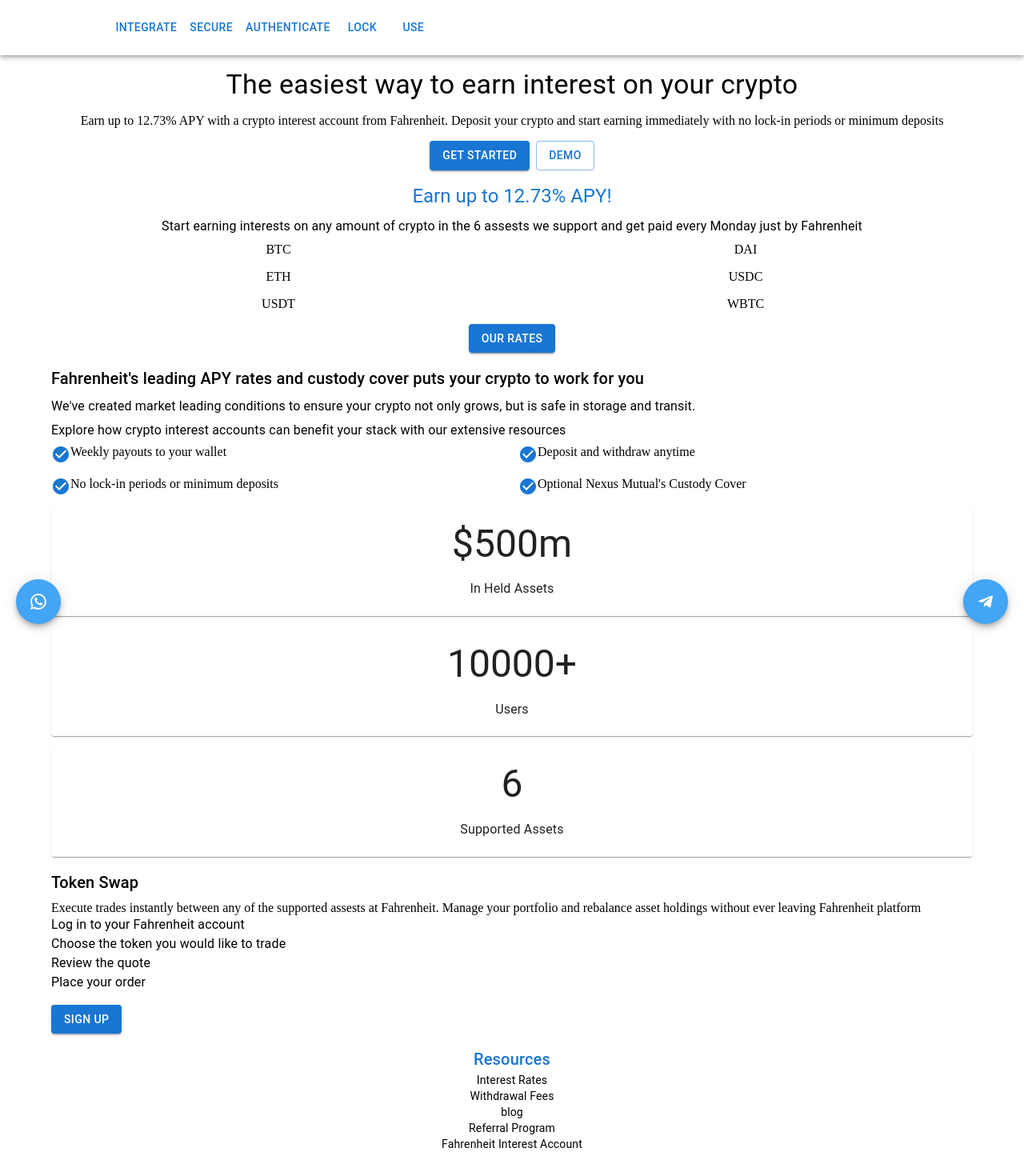
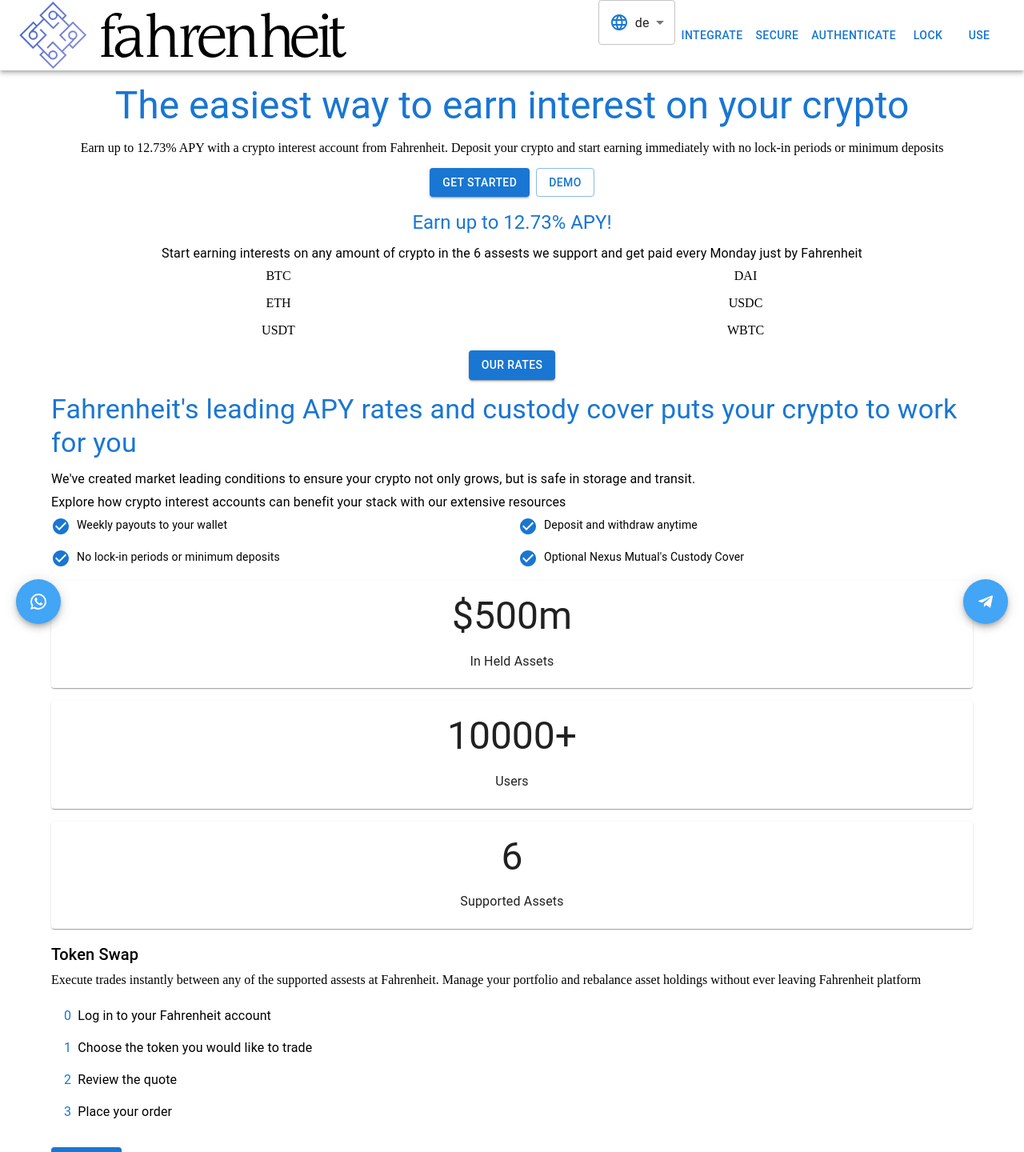
Before and after one commit to valqndrew/fahrenheit, a React (Vite) app: page / in a window 1280 px wide. Shown: the top 1440 px of the page at 80% size. Built offline with nearby package versions, Linux system fonts and the light colour scheme.

Commit message:
app bar works great

```diff
--- a/src/Components/Benefits.jsx
+++ b/src/Components/Benefits.jsx
@@ -6,12 +6,12 @@
 const BenefitItem = ({ benefit }) => {
   return (
     <Grid item xs={12} md={6}>
-      <Box sx={{display: "flex"}}>
+      <Box sx={{ display: "flex" }}>
         <Icon>
           <CheckCircleIcon color="primary" />
         </Icon>
 
-        {benefit}
+        <Typography variant="body2" ml={1}>{benefit}</Typography>
       </Box>
     </Grid>
   );
@@ -27,7 +27,7 @@
   ];
   return (
     <Container sx={{ mb: 2 }}>
-      <Typography gutterBottom variant="h6">
+      <Typography color="primary" gutterBottom variant="h4">
         {t("benefits_title")}
       </Typography>
       <Typography gutterBottom variant="body1">
--- a/src/Components/Hero.jsx
+++ b/src/Components/Hero.jsx
@@ -7,7 +7,7 @@
   return (
     <>
       <Container align="center">
-        <Typography variant="h4" m={2}>
+        <Typography variant="h3" color="primary" m={2}>
           {t("hero_title")}
         </Typography>
         <Typography variant="body">{t("hero_body")}</Typography>
--- a/src/Components/LandingAppBar.jsx
+++ b/src/Components/LandingAppBar.jsx
@@ -7,10 +7,12 @@
 import MenuIcon from "@mui/icons-material/Menu";
 import Container from "@mui/material/Container";
 import Button from "@mui/material/Button";
-import { InputAdornment, MenuItem, TextField } from "@mui/material";
+import { InputAdornment, MenuItem, Grid, TextField } from "@mui/material";
 import LanguageOutlinedIcon from "@mui/icons-material/LanguageOutlined";
 import i18next from "i18next";
 import { useTranslation } from "react-i18next";
+import Logo from "../img/logo.svg";
+import "../styles/styles.css";
 
 const pages = ["Integrate", "Secure", "Authenticate", "Lock", "USE"];
 
@@ -54,23 +56,13 @@
       >
         <Container maxWidth="xl">
           <Toolbar disableGutters>
-            {/* Desktop */}
-            <Box sx={{ mr: 2, display: { xs: "none", md: "flex" } }}>
-              <Typography variant="h6">{t("app_title")}</Typography>
-            </Box>
-
-            {/* Mobile */}
-            <Box sx={{ flexGrow: 1, display: { xs: "flex", md: "none" } }}>
-              <IconButton size="large" onClick={toggleMenu} color="primary">
-                <MenuIcon />
-              </IconButton>
-            </Box>
-            <Box sx={{ flexGrow: 1, display: { xs: "flex", md: "none" } }}>
-              <Typography variant="h6">{t("app_title")}</Typography>
-            </Box>
-            <Box sx={{ flexGrow: 1, display: { xs: "flex", md: "none" } }}>
+            <Grid container justifyContent="space-between">
+              <Grid item xs={6}>
+                <img src={Logo} className="logo" />
+              </Grid>
+              <Grid item xs={6}>
+                <Box display="flex" justifyContent="flex-end">
                   <TextField
-                // color="primary"
                     InputProps={{
                       startAdornment: (
                         <InputAdornment position="start">
@@ -89,6 +81,8 @@
                     ))}
                   </TextField>
                 </Box>
+              </Grid>
+            </Grid>
 
             {/* Desktop */}
             <Box sx={{ flexGrow: 1, display: { xs: "none", md: "flex" } }}>
--- a/src/Components/TokenSwap.jsx
+++ b/src/Components/TokenSwap.jsx
@@ -1,12 +1,20 @@
-import { Box, Button, Container, Typography } from "@mui/material";
+import {
+  Box,
+  Button,
+  Container,
+  List,
+  ListItem,
+  Typography,
+} from "@mui/material";
 import React from "react";
 import { useTranslation } from "react-i18next";
 
-const Step = ({ value }) => {
+const Step = ({ value, index }) => {
   return (
-    <Box>
+    <ListItem sx={{ display: "flex" }}>
+      <Typography mr color="primary">{index}</Typography>
       <Typography>{value}</Typography>
-    </Box>
+    </ListItem>
   );
 };
 
@@ -21,16 +29,19 @@
         mt: 2,
       }}
     >
+      <Box mb={1}>
         <Typography gutterBottom variant="h6">
           {t("token_swap_title")}
         </Typography>
         <Typography gutterBottom variant="p">
           {t("token_swap_paragraph")}
         </Typography>
-
+      </Box>
+      <List>
         {steps.map((value, index) => (
-        <Step value={value} key={index} />
+          <Step value={value} key={index} index={index} />
         ))}
+      </List>
 
       <Button
         variant="contained"
--- a/src/styles/styles.css
+++ b/src/styles/styles.css
@@ -2,3 +2,12 @@
   margin: 0;
   padding: 0;
 }
+
+.logo {
+  height: 100%;
+  width: 100%;
+}
+
+li {
+  color: "blue";
+}
```
Also changed, not shown: src/img/logo.svg (added). Lines whose indentation alone changed are shown as unchanged.
